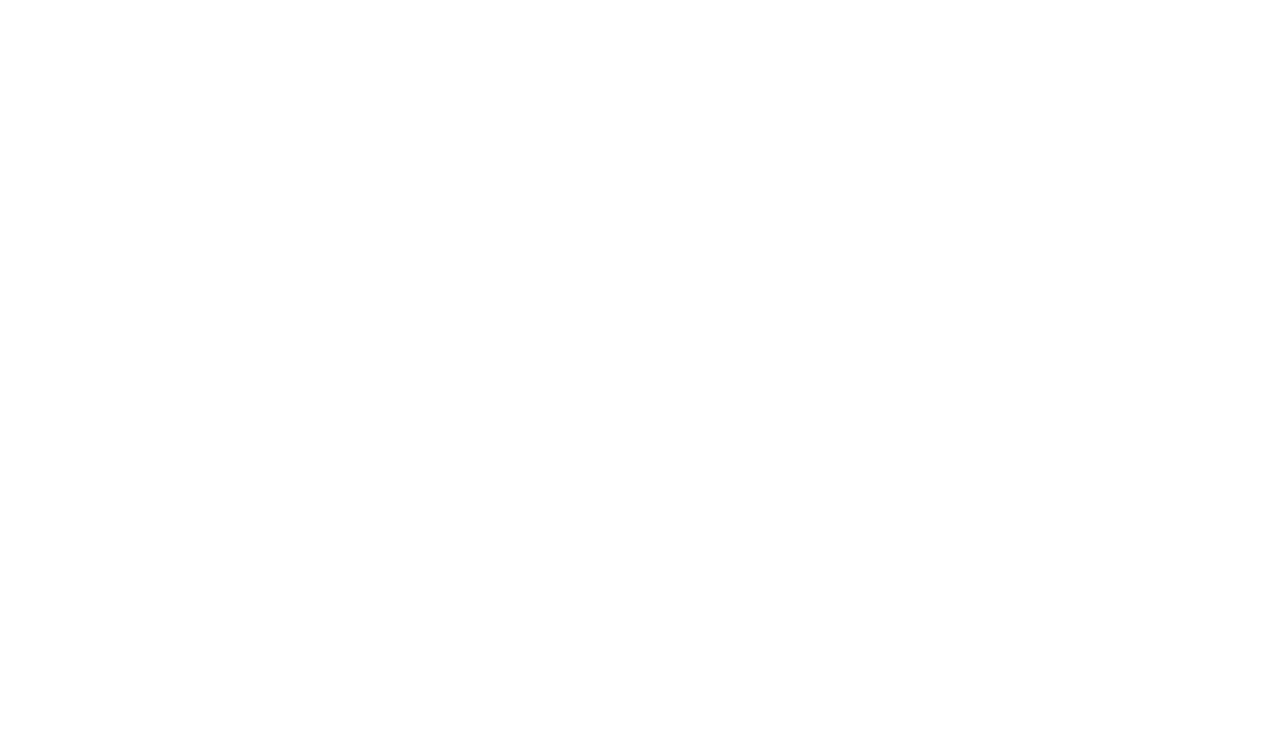
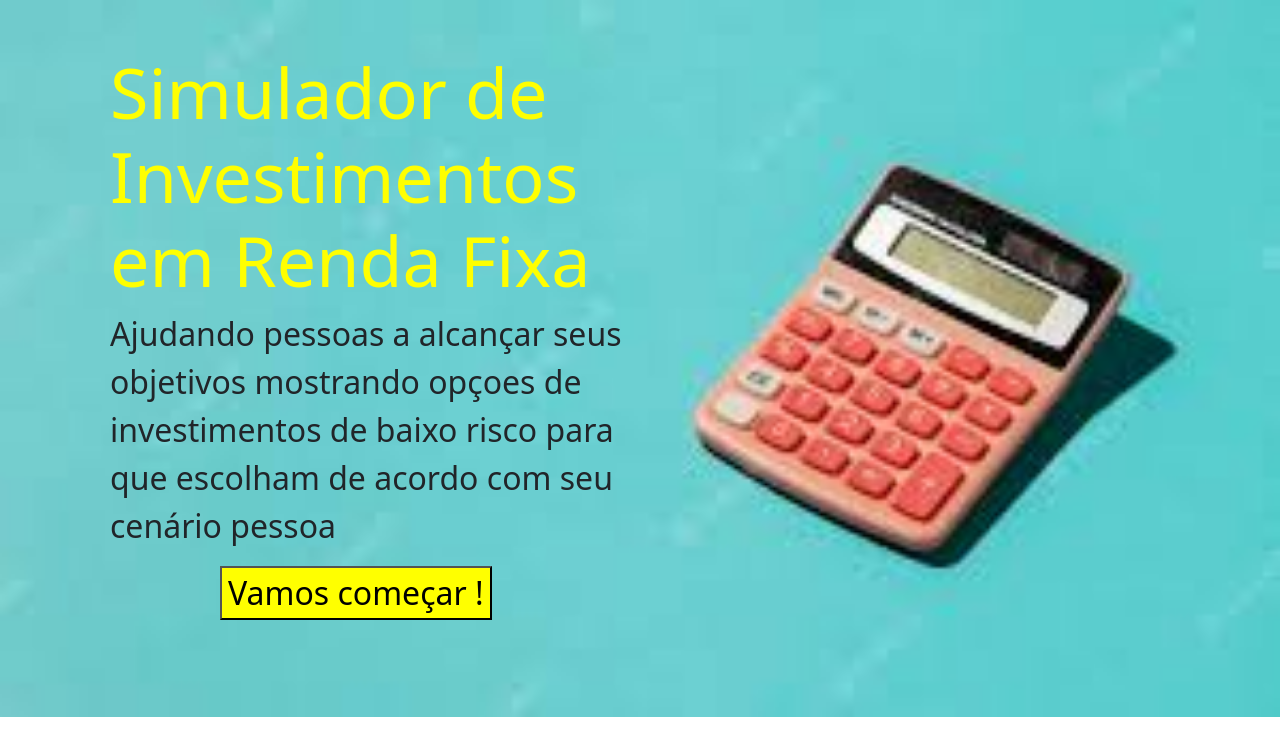
Before and after one commit to jaquespereira/Projeto-Integrador-UNIVESP, a plain HTML site: page index.html in a window 1280 px wide. Drawn offline with nearby package versions, Linux system fonts and the light colour scheme.

Commit message:
pagina_inicial

```diff
--- a/estilo.css
+++ b/estilo.css
@@ -0,0 +1,24 @@
+body {
+    background-image: url(calc.jpg);
+    background-repeat: no-repeat;
+    background-size: cover;
+}
+
+h1 {
+    color: yellow;
+    text-align: justify;
+    margin-top: 50px;
+    font-size: 70px;
+    margin-left: 110px ;
+}
+
+p {
+    font-size: 32px;
+    margin-left:110px ;
+}
+
+button {
+    background-color: yellow;
+    font-size: 32px;
+    margin-left: 220px ;
+}
--- a/index.html
+++ b/index.html
@@ -4,9 +4,19 @@
     <meta charset="UTF-8">
     <meta http-equiv="X-UA-Compatible" content="IE=edge">
     <meta name="viewport" content="width=device-width, initial-scale=1.0">
-    <title>Document</title>
+    <title>Calculadora de Renda Fixa</title>
+    <title>Portifolio Jaques Pereira</title>
+    <link href="https://cdn.jsdelivr.net/npm/bootstrap@5.3.0-alpha1/dist/css/bootstrap.min.css" rel="stylesheet" integrity="sha384-GLhlTQ8iRABdZLl6O3oVMWSktQOp6b7In1Zl3/Jr59b6EGGoI1aFkw7cmDA6j6gD" crossorigin="anonymous">
+    <script src="https://cdn.jsdelivr.net/npm/bootstrap@5.3.0-alpha1/dist/js/bootstrap.bundle.min.js" integrity="sha384-w76AqPfDkMBDXo30jS1Sgez6pr3x5MlQ1ZAGC+nuZB+EYdgRZgiwxhTBTkF7CXvN" crossorigin="anonymous"></script>
+    <link rel="stylesheet" href="estilo.css">
 </head>
-<body>
-
-</body>
+    <body>
+        <div class = "flex-container">
+            <h1>Simulador de <br> Investimentos <br> em Renda Fixa</h1>
+            <p>Ajudando pessoas a alcançar seus <br> objetivos   mostrando  opçoes  de <br>
+                investimentos de baixo risco para <br> que escolham de acordo com seu <br> cenário pessoa</p>
+            <button>Vamos começar !</button>
+        </div>
+        <script scr = "main.js"></script>
+    </body>
 </html>
```
Also changed, not shown: calc.jpg (added), calculadora-desligada.avif (added), fundo_azul.jpg (added), pessoa_calculadora.jpg (added).
